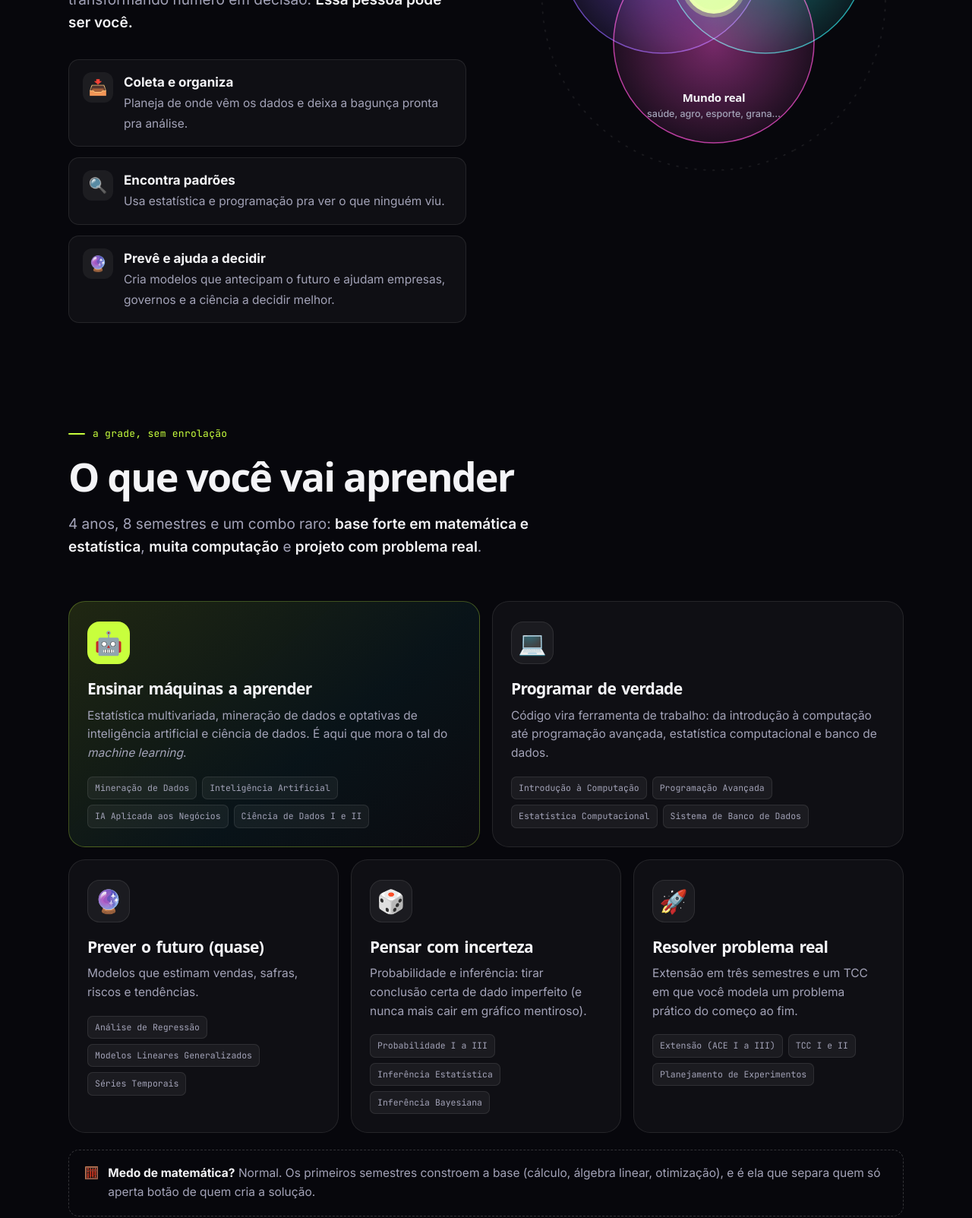
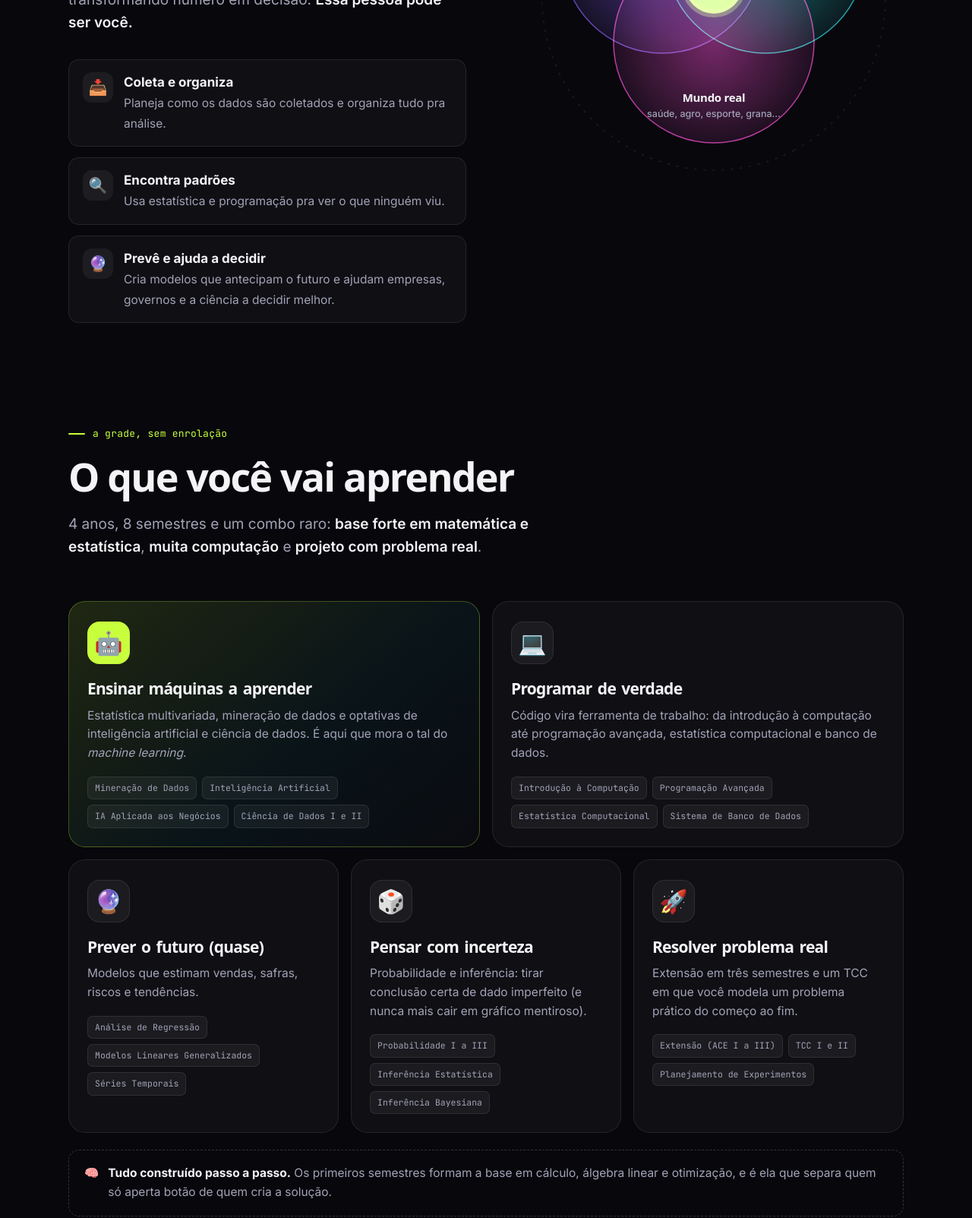
Before and after one commit to matheusguerrero/ciencia-de-dados-ufu, a plain HTML site: page index.html in a window 1280 px wide. Shown: the part 1520-3123 px from the top of the page at 76% size. Drawn offline with Linux system fonts and the light colour scheme; animation ran at ten frames a second; a web font is replaced by a local one.

Commit message:
Ajusta textos conforme feedback da coordenação
Troca "deixa a bagunça pronta pra análise" por uma frase mais clara
e remove o "Medo de matemática?", que podia afastar estudantes.

Co-Authored-By: Claude Opus 5.5 <noreply@anthropic.com>

```diff
--- a/index.html
+++ b/index.html
@@ -110,7 +110,7 @@
           <h2 class="reveal d1">Estatística + computação + curiosidade = <span class="grad-text-2">cientista de dados</span>.</h2>
           <p class="lead reveal d2">Sabe quando o app de música acerta a playlist, a previsão do tempo avisa da chuva ou o banco trava uma compra suspeita antes de você perceber? Tem gente por trás disso coletando dados, achando padrões e transformando número em decisão. <strong>Essa pessoa pode ser você.</strong></p>
           <ul class="what-list">
-            <li class="reveal"><span class="ico" aria-hidden="true">📥</span><div><b>Coleta e organiza</b><span>Planeja de onde vêm os dados e deixa a bagunça pronta pra análise.</span></div></li>
+            <li class="reveal"><span class="ico" aria-hidden="true">📥</span><div><b>Coleta e organiza</b><span>Planeja como os dados são coletados e organiza tudo pra análise.</span></div></li>
             <li class="reveal d1"><span class="ico" aria-hidden="true">🔍</span><div><b>Encontra padrões</b><span>Usa estatística e programação pra ver o que ninguém viu.</span></div></li>
             <li class="reveal d2"><span class="ico" aria-hidden="true">🔮</span><div><b>Prevê e ajuda a decidir</b><span>Cria modelos que antecipam o futuro e ajudam empresas, governos e a ciência a decidir melhor.</span></div></li>
           </ul>
@@ -182,7 +182,7 @@
           </article>
         </div>
 
-        <p class="bento-note reveal"><span aria-hidden="true">🧮</span><span><strong>Medo de matemática?</strong> Normal. Os primeiros semestres constroem a base (cálculo, álgebra linear, otimização), e é ela que separa quem só aperta botão de quem cria a solução.</span></p>
+        <p class="bento-note reveal"><span aria-hidden="true">🧠</span><span><strong>Tudo construído passo a passo.</strong> Os primeiros semestres formam a base em cálculo, álgebra linear e otimização, e é ela que separa quem só aperta botão de quem cria a solução.</span></p>
       </div>
     </section>
 
```
